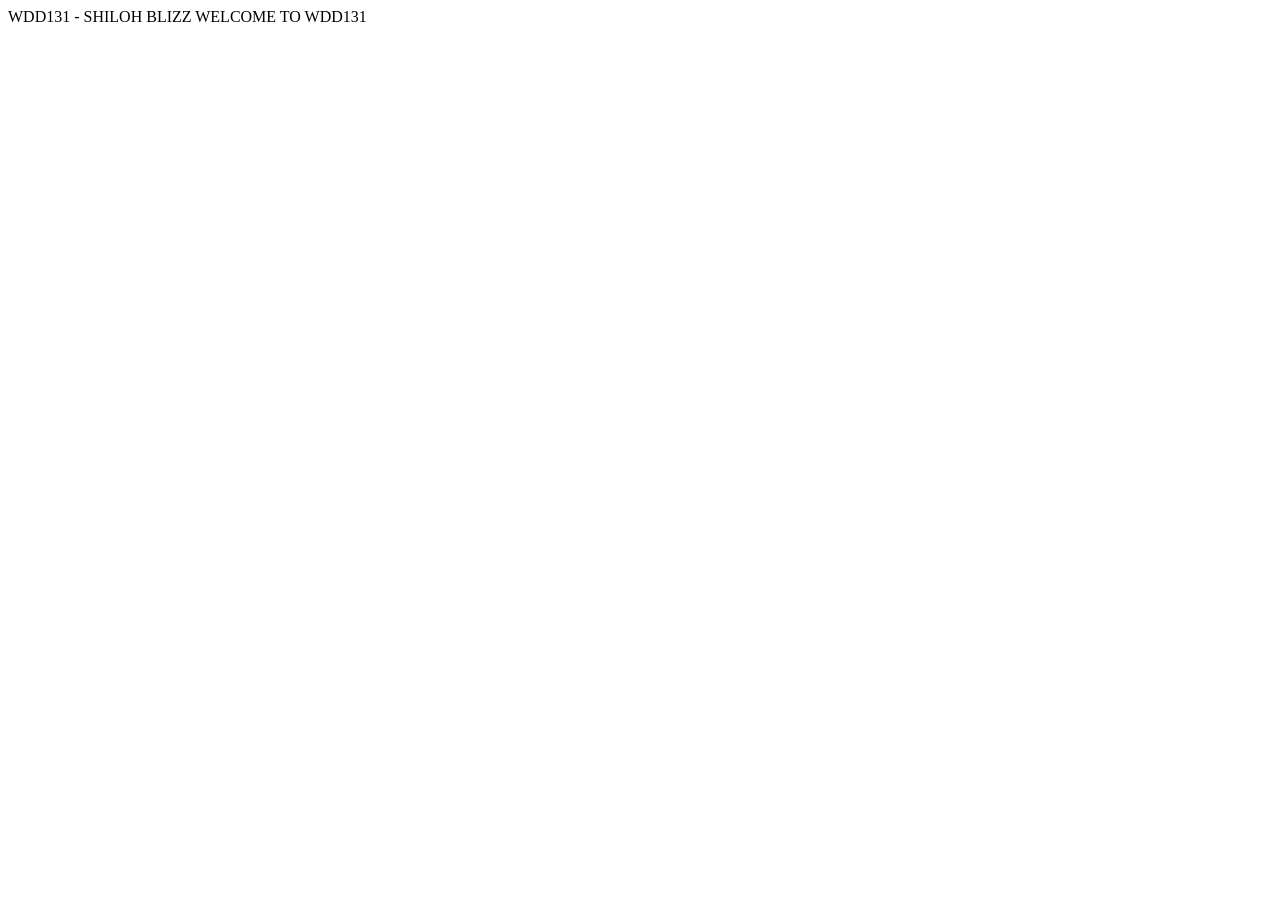
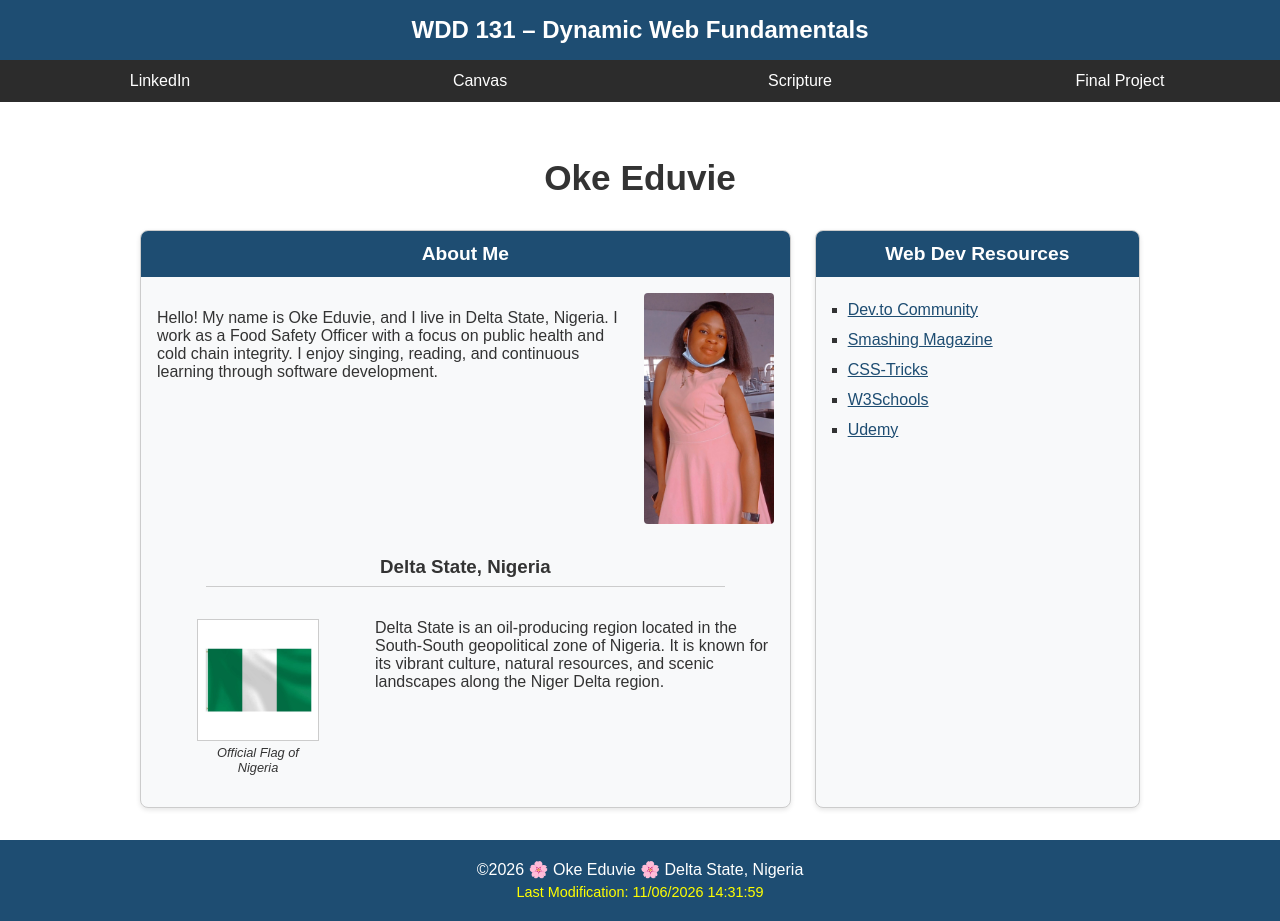
Before and after one commit to okeogheneeduvie-cloud/wdd131, a plain HTML site: page index.html in a window 1280 px wide. Before the commit the page ends 800 px from the top, so only its background shows below. Drawn offline with Linux system fonts and the light colour scheme.

Commit message:
week 0ne

```diff
--- a/index.html
+++ b/index.html
@@ -1,11 +1,69 @@
 <!DOCTYPE html>
 <html lang="en">
+
 <head>
-    <meta charset="UTF-8">
-    <meta name="viewport" content="width=device-width, initial-scale=1.0">
-    <title>SHILOH BLIZZ</title>
+  <meta charset="UTF-8">
+  <meta name="viewport" content="width=device-width, initial-scale=1.0">
+  <title>WDD 131 – Dynamic Web Fundamentals – Oke Eduvie</title>
+  <meta name="description"
+    content="WDD 131 – Dynamic Web Fundamentals course landing page for Oke Eduvie, featuring web development resources, personal background, and course projects.">
+  <meta name="author" content="Oke Eduvie">
+  <link rel="stylesheet" href="styles/base.css">
+  <script src="scripts/getdates.js" defer></script>
 </head>
+
 <body>
-  WDD131 - SHILOH BLIZZ  WELCOME TO WDD131
+  <header>
+    <span id="course-title">WDD 131 – Dynamic Web Fundamentals</span>
+    <nav>
+      <a href="https://www.linkedin.com/in/okeeduvie" target="_blank">LinkedIn</a>
+      <a href="https://byupw.instructure.com/" target="_blank">Canvas</a>
+      <a href="https://www.churchofjesuschrist.org/study/scriptures/bofm/1-ne/3?lang=eng&id=p7#p7"
+        target="_blank">Scripture</a>
+      <a href="#">Final Project</a>
+    </nav>
+  </header>
+
+  <main>
+    <h1>Oke Eduvie</h1>
+
+    <section class="card">
+      <h2>About Me</h2>
+      <div class="card-content">
+        <p>Hello! My name is Oke Eduvie, and I live in Delta State, Nigeria. I work as a Food Safety Officer with a
+          focus on public health and cold chain integrity. I enjoy singing, reading, and continuous learning through
+          software development.</p>
+        <img src="images/profile.jpg" alt="Profile photo of Oke Eduvie" class="profile-img" width="130" height="160">
+      </div>
+
+      <h3>Delta State, Nigeria</h3>
+      <hr>
+      <div class="location-details">
+        <figure>
+          <img src="images/flag.png" alt="Official Flag of Nigeria" class="flag-img">
+          <figcaption>Official Flag of Nigeria</figcaption>
+        </figure>
+        <p>Delta State is an oil-producing region located in the South-South geopolitical zone of Nigeria. It is known
+          for its vibrant culture, natural resources, and scenic landscapes along the Niger Delta region.</p>
+      </div>
+    </section>
+
+    <section class="card">
+      <h2>Web Dev Resources</h2>
+      <ul class="resources-list">
+        <li><a href="https://dev.to" target="_blank">Dev.to Community</a></li>
+        <li><a href="https://www.smashingmagazine.com" target="_blank">Smashing Magazine</a></li>
+        <li><a href="https://css-tricks.com" target="_blank">CSS-Tricks</a></li>
+        <li><a href="https://www.w3schools.com" target="_blank">W3Schools</a></li>
+        <li><a href="https://www.udemy.com" target="_blank">Udemy</a></li>
+      </ul>
+    </section>
+  </main>
+
+  <footer>
+    <p>&copy;<span id="currentyear"></span> 🌸 Oke Eduvie 🌸 Delta State, Nigeria</p>
+    <p id="lastModified"></p>
+  </footer>
 </body>
+
 </html>
--- /dev/null
+++ b/scripts/getdates.js
@@ -0,0 +1,7 @@
+// Populate the current year dynamically
+const currentYearSpan = document.getElementById("currentyear");
+currentYearSpan.textContent = new Date().getFullYear();
+
+// Populate the document last modified date/time dynamically
+const lastModifiedParagraph = document.getElementById("lastModified");
+lastModifiedParagraph.textContent = `Last Modification: ${document.lastModified}`;
--- /dev/null
+++ b/styles/base.css
@@ -0,0 +1,174 @@
+/* Color Palette & Typography Choices */
+:root {
+    --primary-color: #1e4d72;
+    --nav-bg-color: #2c2c2c;
+    --nav-hover-bg: #444444;
+    --accent-color: #ffff00;
+    --light-bg: #f8f9fa;
+    --text-color: #333333;
+    --border-color: #cccccc;
+    --font-family: Arial, Helvetica, sans-serif;
+}
+
+body {
+    font-family: var(--font-family);
+    margin: 0;
+    padding: 0;
+    color: var(--text-color);
+    background-color: #ffffff;
+}
+
+/* Header & Header Span Centering */
+header {
+    background-color: var(--primary-color);
+    color: #ffffff;
+    text-align: center;
+}
+
+#course-title {
+    display: block;
+    font-size: 1.5rem;
+    font-weight: bold;
+    padding: 1rem 0;
+}
+
+/* Flex Navigation Menu with Layout-Safe Hover Effect */
+nav {
+    display: flex;
+    justify-content: space-around;
+    background-color: var(--nav-bg-color);
+}
+
+nav a {
+    display: block;
+    width: 100%;
+    padding: 0.75rem 0;
+    color: #ffffff;
+    text-decoration: none;
+    text-align: center;
+    transition: background-color 0.3s ease, color 0.3s ease;
+}
+
+nav a:hover {
+    background-color: var(--nav-hover-bg);
+    color: var(--accent-color);
+}
+
+/* Main Content & CSS Grid Layout */
+main {
+    max-width: 1000px;
+    margin: 2rem auto;
+    padding: 0 1rem;
+    display: grid;
+    grid-template-columns: 2fr 1fr;
+    gap: 1.5rem;
+}
+
+main h1 {
+    grid-column: 1 / -1;
+    text-align: center;
+    margin-bottom: 0.5rem;
+    font-size: 2.2rem;
+}
+
+/* Card Styling */
+.card {
+    border: 1px solid var(--border-color);
+    border-radius: 8px;
+    background-color: var(--light-bg);
+    overflow: hidden;
+    box-shadow: 0 2px 5px rgba(0, 0, 0, 0.1);
+}
+
+.card h2 {
+    background-color: var(--primary-color);
+    color: #ffffff;
+    margin: 0;
+    padding: 0.75rem;
+    text-align: center;
+    font-size: 1.2rem;
+}
+
+.card-content {
+    display: flex;
+    padding: 1rem;
+    gap: 1rem;
+}
+
+.profile-img {
+    width: 130px;
+    height: auto;
+    border-radius: 4px;
+    object-fit: cover;
+}
+
+.card h3 {
+    text-align: center;
+    margin: 1rem 0 0.5rem 0;
+}
+
+hr {
+    width: 80%;
+    margin: 0 auto 1rem auto;
+    border: 0;
+    border-top: 1px solid var(--border-color);
+}
+
+.location-details {
+    display: flex;
+    padding: 0 1rem 1rem 1rem;
+    gap: 1rem;
+    align-items: flex-start;
+}
+
+.flag-img {
+    width: 120px;
+    border: 1px solid var(--border-color);
+}
+
+figcaption {
+    font-size: 0.8rem;
+    font-style: italic;
+    text-align: center;
+}
+
+/* Resources Section */
+.resources-list {
+    list-style-type: square;
+    padding: 1.5rem 2rem;
+    margin: 0;
+}
+
+.resources-list li {
+    margin-bottom: 0.75rem;
+}
+
+.resources-list a {
+    color: var(--primary-color);
+    text-decoration: underline;
+}
+
+/* Footer Styling */
+footer {
+    background-color: var(--primary-color);
+    color: #ffffff;
+    text-align: center;
+    padding: 1rem;
+    margin-top: 2rem;
+}
+
+footer p {
+    margin: 0.3rem 0;
+}
+
+#lastModified {
+    color: var(--accent-color);
+    font-size: 0.9rem;
+}
+
+/* Responsive view for narrower viewports */
+@media (max-width: 768px) {
+    main {
+        grid-template-columns: 1fr;
+    }
+}
```
Also changed, not shown: images/flag.png (added), images/profile.jpg (added).
